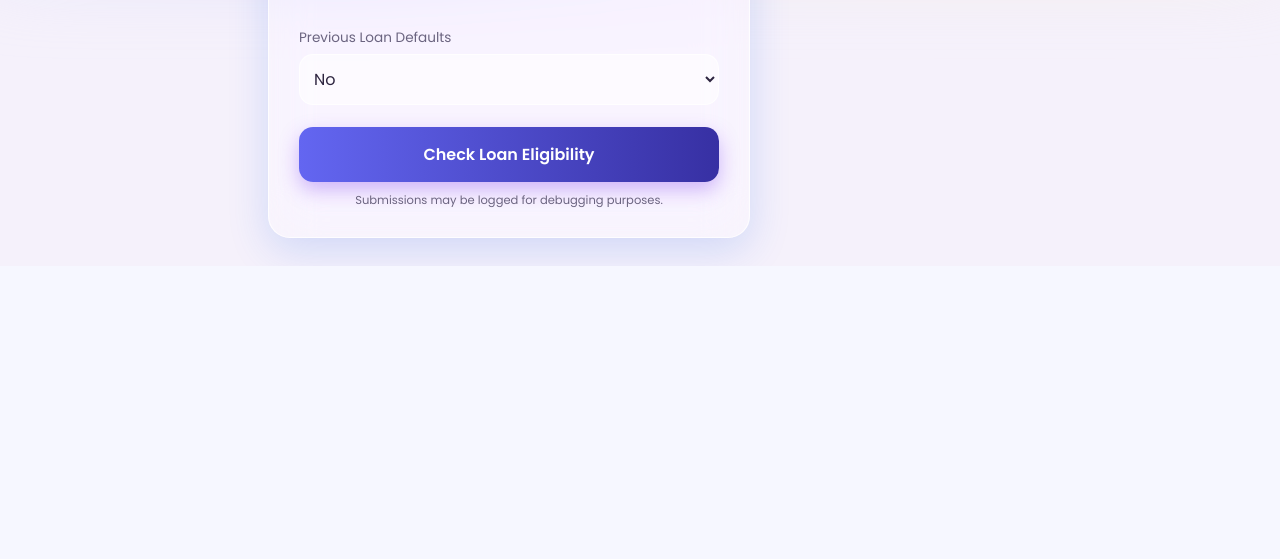
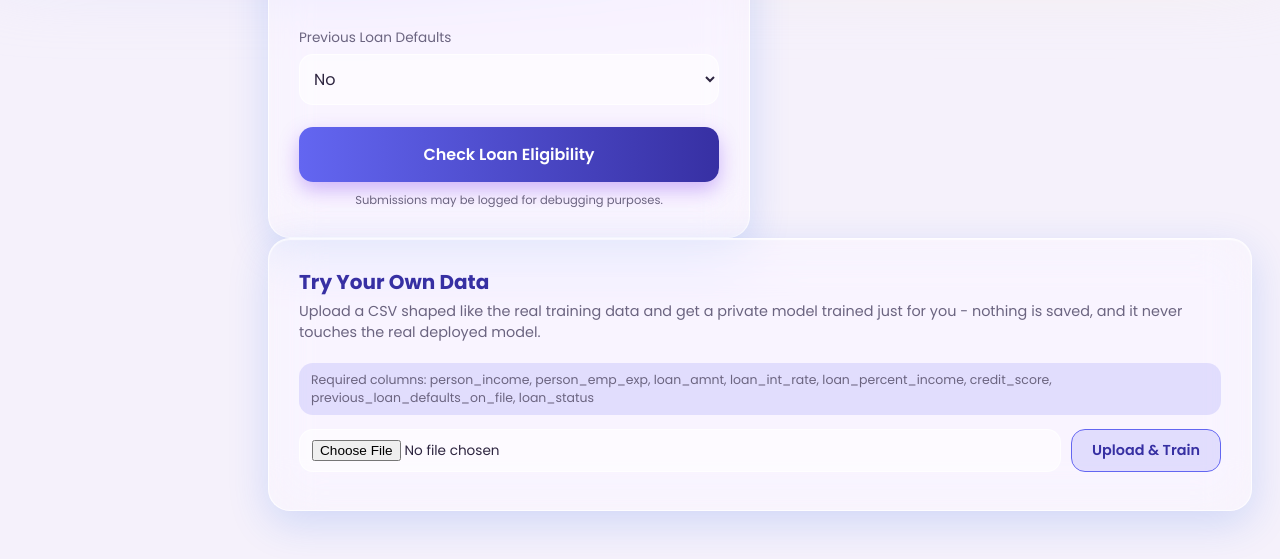
Before and after one commit to Liran-Martfel/Loan-aprroval-project, a FastAPI app: template templates/index.html in a window 1280 px wide. Shown: the part 870-1429 px from the top of the page. Before the commit the page ends 1136 px from the top, so only its background shows below. Run offline with FastAPI, Linux system fonts and the light colour scheme; the template is opened without the code that fills it, so the values that code supplies are empty.

Commit message:
Add "Try Your Own Data" - private per-visitor custom models (v1.2.0)
Visitors can upload their own CSV (matching the real feature schema) and
get a model trained just for their browser session via a new
POST /api/custom-model/upload endpoint. The session lives only in server
memory (never written to disk, auto-expires after 2 hours), never affects
the real deployed model, and predictions made with it are never persisted
to the prediction log. /api/predict accepts an optional X-Session-Token
header to opt into it per-request.

Tagged the prior version as v1.1.1 before this push as a rollback point.

```diff
--- a/main.py
+++ b/main.py
@@ -15,12 +15,13 @@ import time
 from contextlib import asynccontextmanager
 from typing import Literal
 
-from fastapi import BackgroundTasks, FastAPI, Header, Request
+from fastapi import BackgroundTasks, FastAPI, File, Header, Request, UploadFile
 from fastapi.responses import FileResponse, JSONResponse
 from fastapi.staticfiles import StaticFiles
 from fastapi.templating import Jinja2Templates
 from pydantic import BaseModel
 
+import custom_model
 import request_log
 from inference import encode_application, evaluate_application, explain_prediction, load_artifacts, validate_application
 
@@ -29,7 +30,7 @@ ADMIN_LOG_KEY = os.environ.get("ADMIN_LOG_KEY")
 # Bumped by hand whenever a change worth tracking goes live - shown in the
 # site's header and in the README, so it's obvious which version is
 # actually deployed at any given time.
-APP_VERSION = "1.1.1"
+APP_VERSION = "1.2.0"
 
 logging.basicConfig(
     level=logging.INFO,
@@ -226,8 +227,38 @@ def download_model_file():
     )
 
 
+@app.post("/api/custom-model/upload")
+async def upload_custom_model(request: Request, file: UploadFile = File(...)):
+    """
+    "Try Your Own Data": trains a private model on the visitor's own CSV
+    upload for their session only - see custom_model.py for the validation
+    rules, size/row limits, and privacy guarantees (nothing is written to
+    disk, nothing touches the real deployed model).
+    """
+    # Reject an oversized upload by its declared Content-Length before ever
+    # reading it - otherwise a huge file gets fully buffered into memory/disk
+    # before the size check in custom_model.validate_csv ever gets a chance to run.
+    content_length = request.headers.get("content-length")
+    if content_length and int(content_length) > custom_model.MAX_FILE_BYTES:
+        return JSONResponse(
+            status_code=400,
+            content={"valid": False, "errors": [
+                f"File is too large - max is {custom_model.MAX_FILE_BYTES // 1024 // 1024} MB.",
+            ]},
+        )
+    raw_bytes = await file.read(custom_model.MAX_FILE_BYTES + 1)
+    result, errors = custom_model.create_session(raw_bytes)
+    if errors:
+        return JSONResponse(status_code=400, content={"valid": False, "errors": errors})
+    result["valid"] = True
+    return result
+
+
 @app.post("/api/predict")
-def predict(applicant: ApplicantInput, request: Request, background_tasks: BackgroundTasks):
+def predict(
+    applicant: ApplicantInput, request: Request, background_tasks: BackgroundTasks,
+    x_session_token: str = Header(default=None),
+):
     """
     Runs one applicant's data through the trained pipeline and returns
     whether the loan would be approved and a confidence score. Deliberately
@@ -236,6 +267,11 @@ def predict(applicant: ApplicantInput, request: Request, background_tasks: Backg
     "Check Loan Eligibility" button feel broken. The frontend fetches the
     explanation separately, lazily, only if the user opens "Why?".
 
+    If X-Session-Token names a live "Try Your Own Data" session (see
+    custom_model.py), that visitor's own private model is used instead of
+    the real deployed one, and the submission is never persisted to the
+    prediction log - it isn't a real applicant.
+
     The submission log write is a BackgroundTask - it runs after the
     response is already on its way back, so a slow database round-trip
     never adds to how long the button feels like it's thinking.
@@ -243,19 +279,24 @@ def predict(applicant: ApplicantInput, request: Request, background_tasks: Backg
     if not app.state.model_loaded:
         return _model_unavailable()
     raw_applicant = applicant.model_dump()
+    custom_pipeline = custom_model.get_pipeline(x_session_token)
+    pipeline = custom_pipeline if custom_pipeline is not None else app.state.pipeline
     try:
         result = evaluate_application(
-            app.state.pipeline, raw_applicant, app.state.background,
+            pipeline, raw_applicant, app.state.background,
             app.state.report, explain=False,
         )
-        background_tasks.add_task(request_log.log_prediction, raw_applicant, result)
+        result["model"] = "custom" if custom_pipeline is not None else "real"
+        if custom_pipeline is None:
+            background_tasks.add_task(request_log.log_prediction, raw_applicant, result)
         return result
     except Exception as exc:
         logger.exception("Prediction failed for input: %s", raw_applicant)
         request.state.error_message = str(exc)
-        background_tasks.add_task(
-            request_log.log_prediction, raw_applicant, {"valid": False, "errors": ["Internal server error"]},
-        )
+        if custom_pipeline is None:
+            background_tasks.add_task(
+                request_log.log_prediction, raw_applicant, {"valid": False, "errors": ["Internal server error"]},
+            )
         return JSONResponse(
             status_code=500,
             content={"valid": False, "errors": ["Internal server error"]},
--- a/requirements.txt
+++ b/requirements.txt
@@ -9,3 +9,4 @@ pandas==3.0.2
 numpy==2.4.4
 pyarrow==24.0.0
 psycopg2-binary==2.9.11
+python-multipart==0.0.32
--- a/static/css/style.css
+++ b/static/css/style.css
@@ -374,6 +374,53 @@ html[dir="rtl"] body { font-family: 'Assistant', 'Poppins', sans-serif; }
 
 .form-disclaimer { margin: 10px 0 0; font-size: 0.72rem; color: var(--text-muted); text-align: center; }
 
+/* ---------- Try Your Own Data ---------- */
+.custom-columns-hint { font-size: 0.78rem; color: var(--text-muted); background: var(--accent-soft); padding: 8px 12px; border-radius: var(--radius-md); }
+.custom-upload-row { display: flex; gap: 10px; margin-top: 14px; flex-wrap: wrap; }
+.custom-upload-row input[type="file"] {
+  flex: 1;
+  min-width: 200px;
+  padding: 10px 12px;
+  border-radius: var(--radius-md);
+  border: 1px solid var(--glass-border);
+  background: var(--input-bg);
+  font-family: inherit;
+  font-size: 0.85rem;
+  color: var(--text-main);
+}
+.cta-button-secondary {
+  padding: 10px 20px;
+  border: 1px solid var(--accent);
+  border-radius: var(--radius-md);
+  background: var(--accent-soft);
+  color: var(--accent-dark);
+  font-family: inherit;
+  font-size: 0.9rem;
+  font-weight: 600;
+  cursor: pointer;
+  white-space: nowrap;
+}
+.cta-button-secondary:disabled { opacity: 0.6; cursor: default; }
+.custom-upload-error { color: var(--danger); font-size: 0.82rem; margin: 10px 0 0; }
+
+.custom-model-result { margin-top: 18px; padding-top: 16px; border-top: 1px dashed var(--glass-border); }
+.custom-compare-row { display: flex; gap: 16px; flex-wrap: wrap; }
+.custom-compare-item {
+  flex: 1;
+  min-width: 130px;
+  background: var(--glass-bg);
+  border: 1px solid var(--glass-border);
+  border-radius: var(--radius-md);
+  padding: 12px 14px;
+  text-align: center;
+}
+.custom-compare-label { display: block; font-size: 0.78rem; color: var(--text-muted); margin-bottom: 4px; }
+.custom-compare-value { font-size: 1.2rem; font-weight: 700; color: var(--accent-dark); }
+.custom-rows-note { font-size: 0.78rem; color: var(--text-muted); margin: 10px 0 0; }
+.custom-toggle-row { display: flex; align-items: center; gap: 8px; margin-top: 14px; font-size: 0.9rem; cursor: pointer; }
+.custom-toggle-row input { width: 17px; height: 17px; cursor: pointer; }
+.custom-model-badge { color: var(--accent-dark); background: var(--accent-soft); padding: 2px 8px; border-radius: 999px; font-size: 0.75rem; font-weight: 600; }
+
 /* ---------- Result panel ---------- */
 .result-panel { margin-top: 22px; padding-top: 18px; border-top: 1px solid var(--glass-border); }
 .result-panel.hidden, .hidden { display: none !important; }
--- /dev/null
+++ b/static/js/custom_model.js
@@ -0,0 +1,123 @@
+// "Try Your Own Data": lets a visitor upload their own CSV and get a
+// private model trained just for their browser session (see
+// custom_model.py on the server). The session token lives only in
+// sessionStorage and is only ever sent back to this site's own
+// /api/predict, and only while the visitor has the toggle turned on.
+
+(function () {
+  const TOKEN_KEY = 'loanapp_custom_token';
+  const META_KEY = 'loanapp_custom_meta';
+  const TOGGLE_KEY = 'loanapp_custom_toggle';
+
+  const fileInput = document.getElementById('custom-file-input');
+  const uploadBtn = document.getElementById('custom-upload-btn');
+  const errorEl = document.getElementById('custom-upload-error');
+  const resultEl = document.getElementById('custom-model-result');
+  const accuracyEl = document.getElementById('custom-accuracy');
+  const realAccuracyEl = document.getElementById('custom-real-accuracy');
+  const rowsNoteEl = document.getElementById('custom-rows-note');
+  const useToggle = document.getElementById('custom-use-toggle');
+
+  function getToken() {
+    return sessionStorage.getItem(TOKEN_KEY);
+  }
+
+  function isActive() {
+    return Boolean(getToken()) && Boolean(useToggle && useToggle.checked);
+  }
+
+  function clearSession() {
+    sessionStorage.removeItem(TOKEN_KEY);
+    sessionStorage.removeItem(META_KEY);
+    sessionStorage.removeItem(TOGGLE_KEY);
+    if (useToggle) useToggle.checked = false;
+    if (resultEl) resultEl.classList.add('hidden');
+  }
+
+  // Called by predict.js after every prediction. If the toggle was on but
+  // the server actually used the real model, the private session must have
+  // expired server-side (2-hour TTL) since it was uploaded - without this,
+  // the comparison card would keep showing stale numbers for a model that
+  // no longer exists.
+  function reportModelUsed(modelUsed) {
+    if (isActive() && modelUsed !== 'custom') {
+      clearSession();
+      errorEl.textContent = AppI18n.t('custom.sessionExpired');
+    }
+  }
+
+  window.AppCustomModel = { isActive, getToken, reportModelUsed };
+
+  function renderRealAccuracy() {
+    const info = window.AppState.modelInfo;
+    if (info && realAccuracyEl) {
+      realAccuracyEl.innerHTML = `<span class="ltr-num">${(info.deployment_accuracy * 100).toFixed(1)}%</span>`;
+    }
+  }
+
+  function showResult(meta) {
+    if (!resultEl) return;
+    resultEl.classList.remove('hidden');
+    accuracyEl.innerHTML = `<span class="ltr-num">${(meta.accuracy * 100).toFixed(1)}%</span>`;
+    renderRealAccuracy();
+    rowsNoteEl.innerHTML = AppI18n.tFormat('custom.rowsNote', {
+      rows: `<span class="ltr-num">${meta.n_rows.toLocaleString()}</span>`,
+    });
+  }
+
+  function restoreFromStorage() {
+    const token = getToken();
+    const metaRaw = sessionStorage.getItem(META_KEY);
+    if (!token || !metaRaw) return;
+    try {
+      showResult(JSON.parse(metaRaw));
+      if (useToggle) useToggle.checked = sessionStorage.getItem(TOGGLE_KEY) === '1';
+    } catch {
+      clearSession();
+    }
+  }
+
+  async function upload() {
+    const file = fileInput.files[0];
+    errorEl.textContent = '';
+    if (!file) {
+      errorEl.textContent = AppI18n.t('custom.noFile');
+      return;
+    }
+    uploadBtn.disabled = true;
+    const originalLabel = uploadBtn.textContent;
+    uploadBtn.textContent = AppI18n.t('custom.uploading');
+    try {
+      const formData = new FormData();
+      formData.append('file', file);
+      const res = await fetch('/api/custom-model/upload', { method: 'POST', body: formData });
+      const data = await res.json();
+      if (!res.ok || !data.valid) {
+        errorEl.textContent = (data.errors || [AppI18n.t('custom.uploadFailed')]).join(' ');
+        return;
+      }
+      sessionStorage.setItem(TOKEN_KEY, data.token);
+      sessionStorage.setItem(META_KEY, JSON.stringify({ accuracy: data.accuracy, n_rows: data.n_rows }));
+      sessionStorage.setItem(TOGGLE_KEY, '1');
+      showResult(data);
+      useToggle.checked = true;
+    } catch (err) {
+      console.error(err);
+      errorEl.textContent = AppI18n.t('custom.uploadFailed');
+    } finally {
+      uploadBtn.disabled = false;
+      uploadBtn.textContent = originalLabel;
+    }
+  }
+
+  uploadBtn && uploadBtn.addEventListener('click', upload);
+  useToggle && useToggle.addEventListener('change', () => {
+    sessionStorage.setItem(TOGGLE_KEY, useToggle.checked ? '1' : '0');
+  });
+  document.addEventListener('app:model-info-loaded', renderRealAccuracy);
+  document.addEventListener('app:language-changed', () => {
+    const metaRaw = sessionStorage.getItem(META_KEY);
+    if (metaRaw && getToken()) showResult(JSON.parse(metaRaw));
+  });
+  document.addEventListener('DOMContentLoaded', restoreFromStorage);
+})();
--- a/static/js/dashboard.js
+++ b/static/js/dashboard.js
@@ -73,6 +73,7 @@
       { method: 'GET', path: '/api/model-info', descKey: 'dashboard.api.info' },
       { method: 'GET', path: '/api/dashboard-data', descKey: 'dashboard.api.dashboard' },
       { method: 'GET', path: '/api/model/support_vectors/', descKey: 'dashboard.api.supportVectors' },
+      { method: 'POST', path: '/api/custom-model/upload', descKey: 'dashboard.api.customUpload' },
       { method: 'POST', path: '/api/predict', descKey: 'dashboard.api.predict' },
       { method: 'POST', path: '/api/explain', descKey: 'dashboard.api.explain' },
       { method: 'GET', path: '/api/model-file', descKey: 'dashboard.api.file' },
--- a/static/js/i18n.js
+++ b/static/js/i18n.js
@@ -74,6 +74,7 @@ const TRANSLATIONS = {
     'dashboard.api.info': 'Get model information',
     'dashboard.api.dashboard': 'Get dashboard data',
     'dashboard.api.supportVectors': 'Get real support vector data',
+    'dashboard.api.customUpload': 'Train a private model on your own uploaded data',
     'dashboard.api.predict': 'Make a prediction',
     'dashboard.api.explain': 'Get prediction explanation',
     'dashboard.api.file': 'Download model file',
@@ -112,6 +113,20 @@ const TRANSLATIONS = {
     'logs.predictionsTitle': 'Eligibility Check Submissions',
     'logs.predictionsSubtitle': 'The most recent 300 "Check Loan Eligibility" submissions, including the values entered and the outcome.',
     'form.disclaimer': 'Submissions may be logged for debugging purposes.',
+
+    'custom.title': 'Try Your Own Data',
+    'custom.subtitle': "Upload a CSV shaped like the real training data and get a private model trained just for you - nothing is saved, and it never touches the real deployed model.",
+    'custom.columnsHint': 'Required columns: person_income, person_emp_exp, loan_amnt, loan_int_rate, loan_percent_income, credit_score, previous_loan_defaults_on_file, loan_status',
+    'custom.uploadButton': 'Upload & Train',
+    'custom.uploading': 'Training...',
+    'custom.noFile': 'Choose a CSV file first.',
+    'custom.uploadFailed': 'Upload failed - please try again.',
+    'custom.yourModel': 'Your Model',
+    'custom.realModel': 'Real Model',
+    'custom.rowsNote': 'Trained on {rows} rows from your file.',
+    'custom.useToggle': 'Use my model for "Check Loan Eligibility"',
+    'custom.resultBadge': '(your model)',
+    'custom.sessionExpired': 'Your private model session expired - upload your file again to keep using it.',
   },
   he: {
     dir: 'rtl',
@@ -182,6 +197,7 @@ const TRANSLATIONS = {
     'dashboard.api.info': 'קבלת מידע על המודל',
     'dashboard.api.dashboard': 'קבלת נתוני לוח הבקרה',
     'dashboard.api.supportVectors': 'קבלת נתוני וקטורי תמיכה אמיתיים',
+    'dashboard.api.customUpload': 'אימון מודל פרטי על הנתונים שהעליתם',
     'dashboard.api.predict': 'ביצוע חיזוי',
     'dashboard.api.explain': 'קבלת הסבר לחיזוי',
     'dashboard.api.file': 'הורדת קובץ המודל',
@@ -220,6 +236,20 @@ const TRANSLATIONS = {
     'logs.predictionsTitle': 'בקשות בדיקת זכאות',
     'logs.predictionsSubtitle': '300 בקשות "בדיקת זכאות להלוואה" האחרונות, כולל הערכים שהוזנו והתוצאה.',
     'form.disclaimer': 'בקשות עשויות להישמר למטרות איתור תקלות.',
+
+    'custom.title': 'נסו את הנתונים שלכם',
+    'custom.subtitle': 'העלו קובץ CSV בפורמט של נתוני האימון האמיתיים וקבלו מודל פרטי שמאומן במיוחד בשבילכם - שום דבר לא נשמר, וזה לא נוגע במודל האמיתי שפרוס באתר.',
+    'custom.columnsHint': 'עמודות נדרשות: person_income, person_emp_exp, loan_amnt, loan_int_rate, loan_percent_income, credit_score, previous_loan_defaults_on_file, loan_status',
+    'custom.uploadButton': 'העלאה ואימון',
+    'custom.uploading': 'מאמן...',
+    'custom.noFile': 'יש לבחור קובץ CSV קודם.',
+    'custom.uploadFailed': 'ההעלאה נכשלה - נסו שוב.',
+    'custom.yourModel': 'המודל שלכם',
+    'custom.realModel': 'המודל האמיתי',
+    'custom.rowsNote': 'אומן על {rows} שורות מהקובץ שלכם.',
+    'custom.useToggle': 'השתמשו במודל שלי עבור "בדיקת זכאות להלוואה"',
+    'custom.resultBadge': '(המודל שלכם)',
+    'custom.sessionExpired': 'הפעלת המודל הפרטי שלכם פגה - העלו את הקובץ שוב כדי להמשיך להשתמש בו.',
   },
 };
 
--- a/static/js/predict.js
+++ b/static/js/predict.js
@@ -250,8 +250,13 @@
     }
     headlineEl.textContent = result.approved ? AppI18n.t('result.approved') : AppI18n.t('result.denied');
     headlineEl.className = `result-headline ${result.approved ? 'approved' : 'denied'}`;
-    confidenceEl.innerHTML = `${AppI18n.t('result.confidence')}: <span class="ltr-num">${result.confidence.toFixed(1)}%</span>`;
-    whyToggle.classList.remove('hidden');
+    const usingCustom = result.model === 'custom';
+    confidenceEl.innerHTML = `${AppI18n.t('result.confidence')}: <span class="ltr-num">${result.confidence.toFixed(1)}%</span>`
+      + (usingCustom ? ` <span class="custom-model-badge">${AppI18n.t('custom.resultBadge')}</span>` : '');
+    // /api/explain only ever explains against the real deployed model's SHAP
+    // background - showing "Why?" for a custom-model prediction would be
+    // explaining the wrong model, so it's hidden instead of being wrong.
+    whyToggle.classList.toggle('hidden', usingCustom);
   }
 
   function renderResult(result) {
@@ -321,13 +326,18 @@
     }
     try {
       const payload = collectPayload();
+      const headers = { 'Content-Type': 'application/json' };
+      if (window.AppCustomModel && window.AppCustomModel.isActive()) {
+        headers['X-Session-Token'] = window.AppCustomModel.getToken();
+      }
       const res = await fetch('/api/predict', {
         method: 'POST',
-        headers: { 'Content-Type': 'application/json' },
+        headers,
         body: JSON.stringify(payload),
       });
       const result = await res.json();
       lastPayload = result.valid ? payload : null;
+      if (window.AppCustomModel) window.AppCustomModel.reportModelUsed(result.model);
       renderResult(result);
     } catch (err) {
       console.error(err);
--- a/templates/index.html
+++ b/templates/index.html
@@ -158,6 +158,36 @@
         <p class="lw-caption" data-i18n="lookWithin.caption">Your details are scaled, then compared against thousands of past applicants inside the model's kernel space to reach a decision.</p>
       </div>
      </div>
+
+     <div class="glass-card">
+       <h2 data-i18n="custom.title">Try Your Own Data</h2>
+       <p class="subtitle" data-i18n="custom.subtitle">Upload a CSV shaped like the real training data and get a private model trained just for you - nothing is saved, and it never touches the real deployed model.</p>
+       <p class="custom-columns-hint" data-i18n="custom.columnsHint">Required columns: person_income, person_emp_exp, loan_amnt, loan_int_rate, loan_percent_income, credit_score, previous_loan_defaults_on_file, loan_status</p>
+
+       <div class="custom-upload-row">
+         <input type="file" id="custom-file-input" accept=".csv">
+         <button type="button" id="custom-upload-btn" class="cta-button-secondary" data-i18n="custom.uploadButton">Upload &amp; Train</button>
+       </div>
+       <p id="custom-upload-error" class="custom-upload-error"></p>
+
+       <div id="custom-model-result" class="custom-model-result hidden">
+         <div class="custom-compare-row">
+           <div class="custom-compare-item">
+             <span class="custom-compare-label" data-i18n="custom.yourModel">Your Model</span>
+             <span id="custom-accuracy" class="custom-compare-value"></span>
+           </div>
+           <div class="custom-compare-item">
+             <span class="custom-compare-label" data-i18n="custom.realModel">Real Model</span>
+             <span id="custom-real-accuracy" class="custom-compare-value"></span>
+           </div>
+         </div>
+         <p id="custom-rows-note" class="custom-rows-note"></p>
+         <label class="custom-toggle-row">
+           <input type="checkbox" id="custom-use-toggle">
+           <span data-i18n="custom.useToggle">Use my model for "Check Loan Eligibility"</span>
+         </label>
+       </div>
+     </div>
     </section>
 
     <!-- ===================== Model Data window ===================== -->
@@ -288,6 +318,7 @@
 
 <script src="/static/js/i18n.js?v={{ static_version }}"></script>
 <script src="/static/js/app.js?v={{ static_version }}"></script>
+<script src="/static/js/custom_model.js?v={{ static_version }}"></script>
 <script src="/static/js/predict.js?v={{ static_version }}"></script>
 <script src="/static/js/model_data.js?v={{ static_version }}"></script>
 <script src="/static/js/dashboard.js?v={{ static_version }}"></script>
```
Also changed, not shown: custom_model.py (added, +158 -0 lines), README.md.
